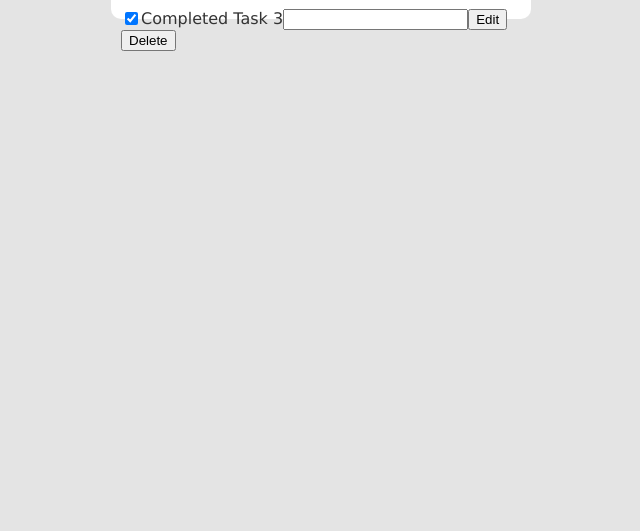
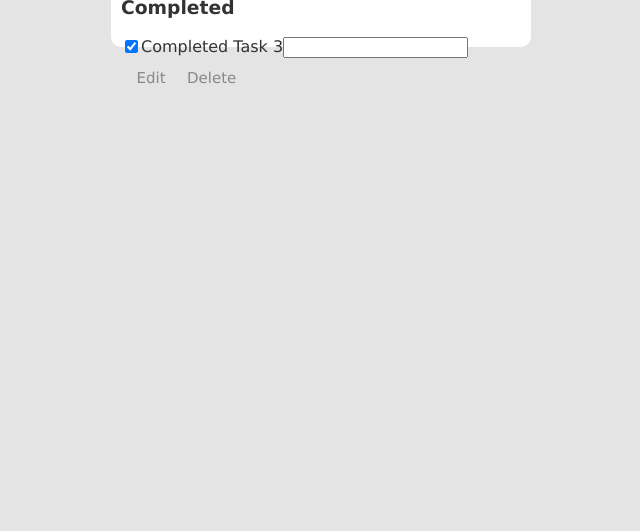
Before and after one commit to Diegorivera1110/to-do, a plain HTML site: page index.html in a window 1280 px wide. Shown: the part 269-800 px from the top of the page, without its empty margins (319-959 px from the left). Drawn offline with Linux system fonts and the light colour scheme.

Commit message:
added CSS for buttons

```diff
--- a/style.css
+++ b/style.css
@@ -39,3 +39,18 @@ input,
 button {
     outline: none;
 }
+
+button {
+    background: none;
+    border: 0px;
+    color: #888;
+    font-size: 15px;
+    width: 60px;
+    margin: 10px 0 0;
+    font-family: 'Lucida Sans', 'Lucida Sans Regular', 'Lucida Grande', 'Lucida Sans Unicode', Geneva, Verdana, sans-serif;
+    cursor: pointer;
+}
+
+button:hover {
+    color: #333;
+}
```
